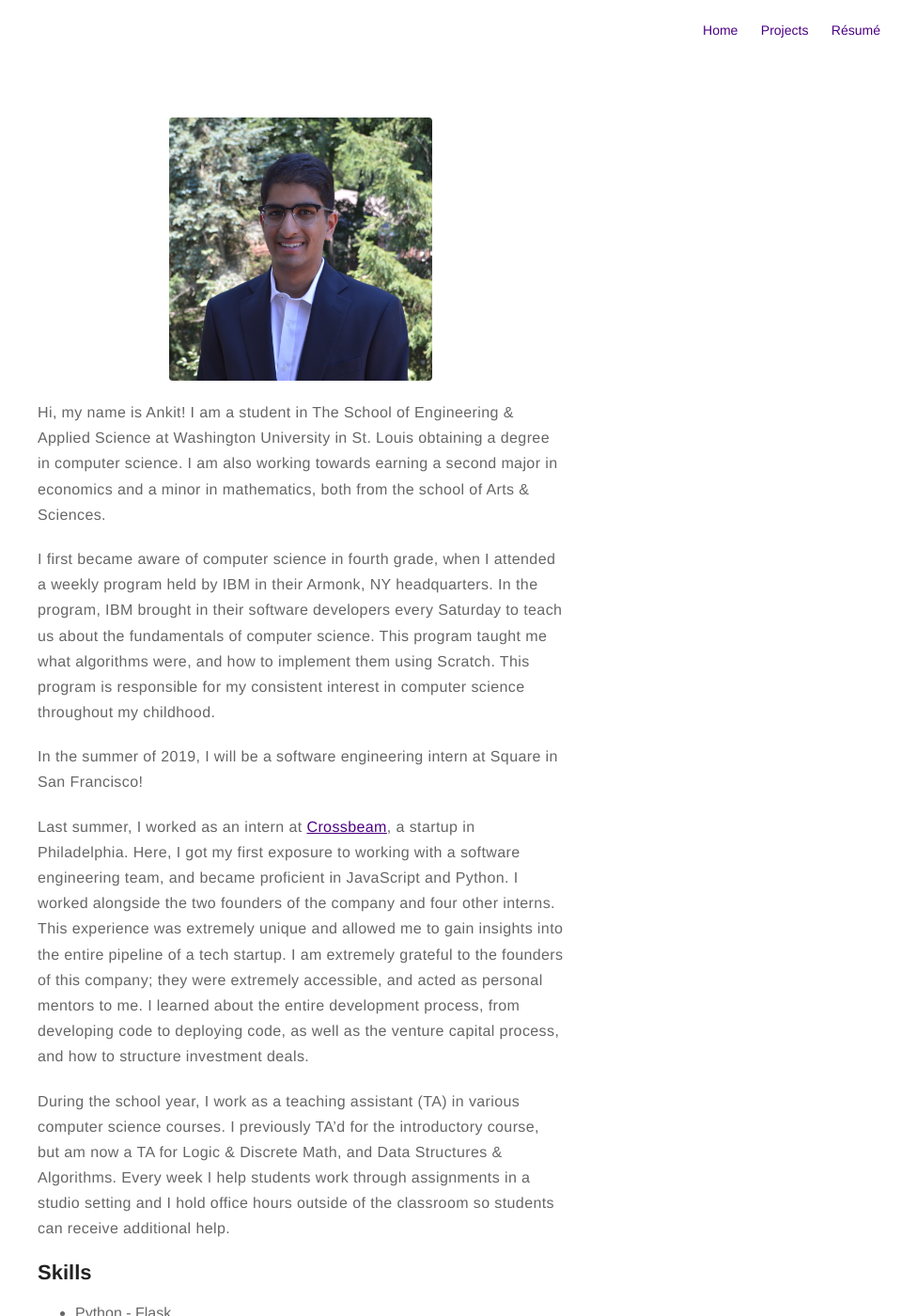
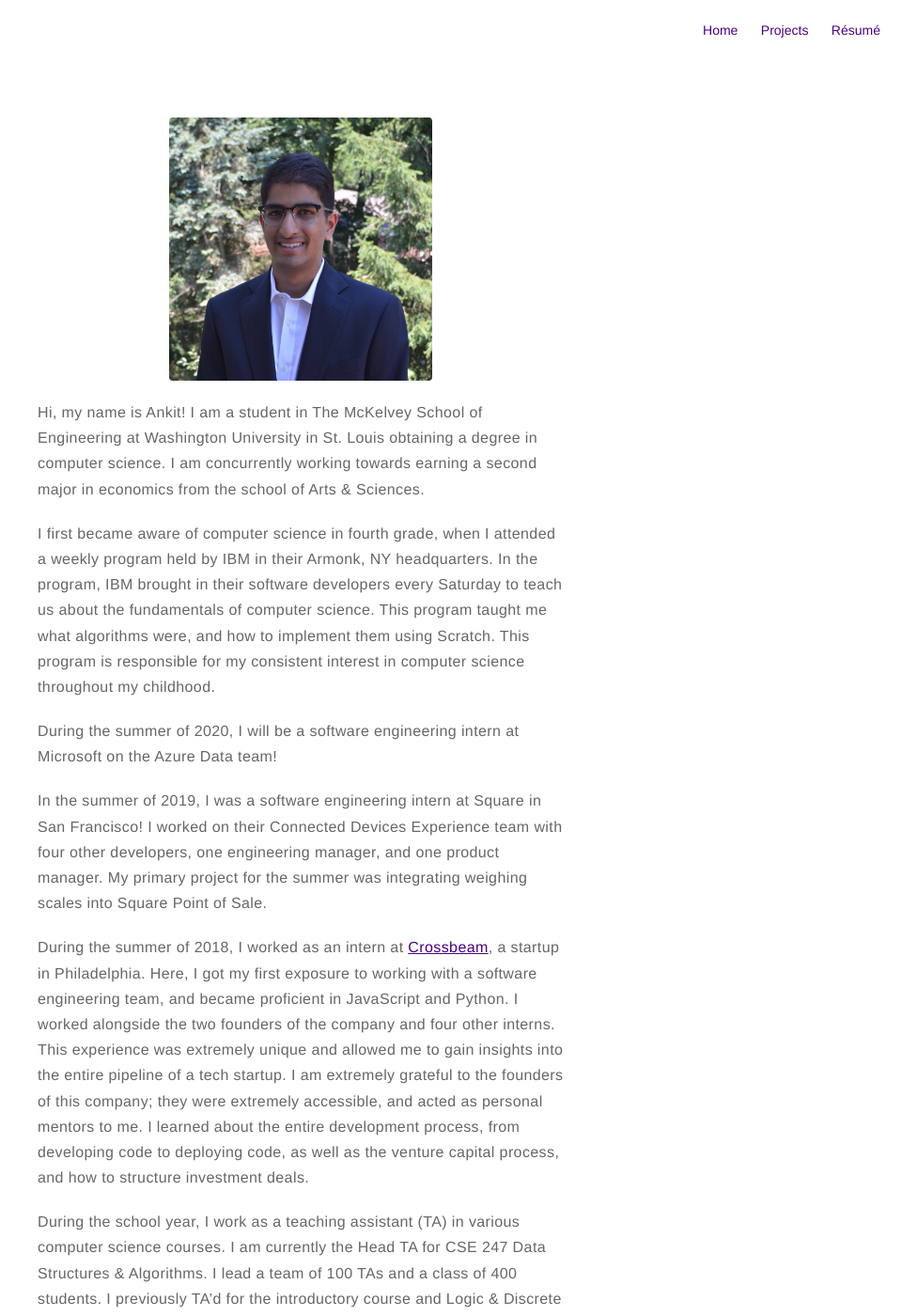
Before and after one commit to ankit0504/ankit0504.github.io, a Jekyll site: the page built from about.md, in a window 1280 px wide and 1400 px high. Shown: the whole window at 94% size, without its empty margins (320-1280 px from the left). Built offline with Jekyll 4.4.1, drawn with Linux system fonts in a browser that asks for light colours; some of the changed text lies outside the part shown.

Commit message:
updated about me page

```diff
--- a/about.md
+++ b/about.md
@@ -4,15 +4,17 @@ layout: page
 ---
 ![Profile Image]({{ site.url }}/{{ site.picture }})
 
-Hi, my name is Ankit! I am a student in The School of Engineering & Applied Science at Washington University in St. Louis obtaining a degree in computer science. I am also working towards earning a second major in economics and a minor in mathematics, both from the school of Arts & Sciences.
+Hi, my name is Ankit! I am a student in The McKelvey School of Engineering at Washington University in St. Louis obtaining a degree in computer science. I am concurrently working towards earning a second major in economics from the school of Arts & Sciences.
 
 I first became aware of computer science in fourth grade, when I attended a weekly program held by IBM in their Armonk, NY headquarters. In the program, IBM brought in their software developers every Saturday to teach us about the fundamentals of computer science. This program taught me what algorithms were, and how to implement them using Scratch. This program is responsible for my consistent interest in computer science throughout my childhood.
 
-In the summer of 2019, I will be a software engineering intern at Square in San Francisco!
+During the summer of 2020, I will be a software engineering intern at Microsoft on the Azure Data team!
 
-Last summer, I worked as an intern at [Crossbeam](https://parternbase.io), a startup in Philadelphia. Here, I got my first exposure to working with a software engineering team, and became proficient in JavaScript and Python. I worked alongside the two founders of the company and four other interns. This experience was extremely unique and allowed me to gain insights into the entire pipeline of a tech startup. I am extremely grateful to the founders of this company; they were extremely accessible, and acted as personal mentors to me. I learned about the entire development process, from developing code to deploying code, as well as the venture capital process, and how to structure investment deals.
+In the summer of 2019, I was a software engineering intern at Square in San Francisco! I worked on their Connected Devices Experience team with four other developers, one engineering manager, and one product manager. My primary project for the summer was integrating weighing scales into Square Point of Sale.
 
-During the school year, I work as a teaching assistant (TA) in various computer science courses. I previously TA'd for the introductory course, but am now a TA for Logic & Discrete Math, and Data Structures & Algorithms. Every week I help students work through assignments in a studio setting and I hold office hours outside of the classroom so students can receive additional help.
+During the summer of 2018, I worked as an intern at [Crossbeam](https://parternbase.io), a startup in Philadelphia. Here, I got my first exposure to working with a software engineering team, and became proficient in JavaScript and Python. I worked alongside the two founders of the company and four other interns. This experience was extremely unique and allowed me to gain insights into the entire pipeline of a tech startup. I am extremely grateful to the founders of this company; they were extremely accessible, and acted as personal mentors to me. I learned about the entire development process, from developing code to deploying code, as well as the venture capital process, and how to structure investment deals.
+
+During the school year, I work as a teaching assistant (TA) in various computer science courses. I am currently the Head TA for CSE 247 Data Structures & Algorithms. I lead a team of 100 TAs and a class of 400 students. I previously TA'd for the introductory course and Logic & Discrete Math.
 
 <h2>Skills</h2>
 
```
Also changed, not shown: 2 other files.
